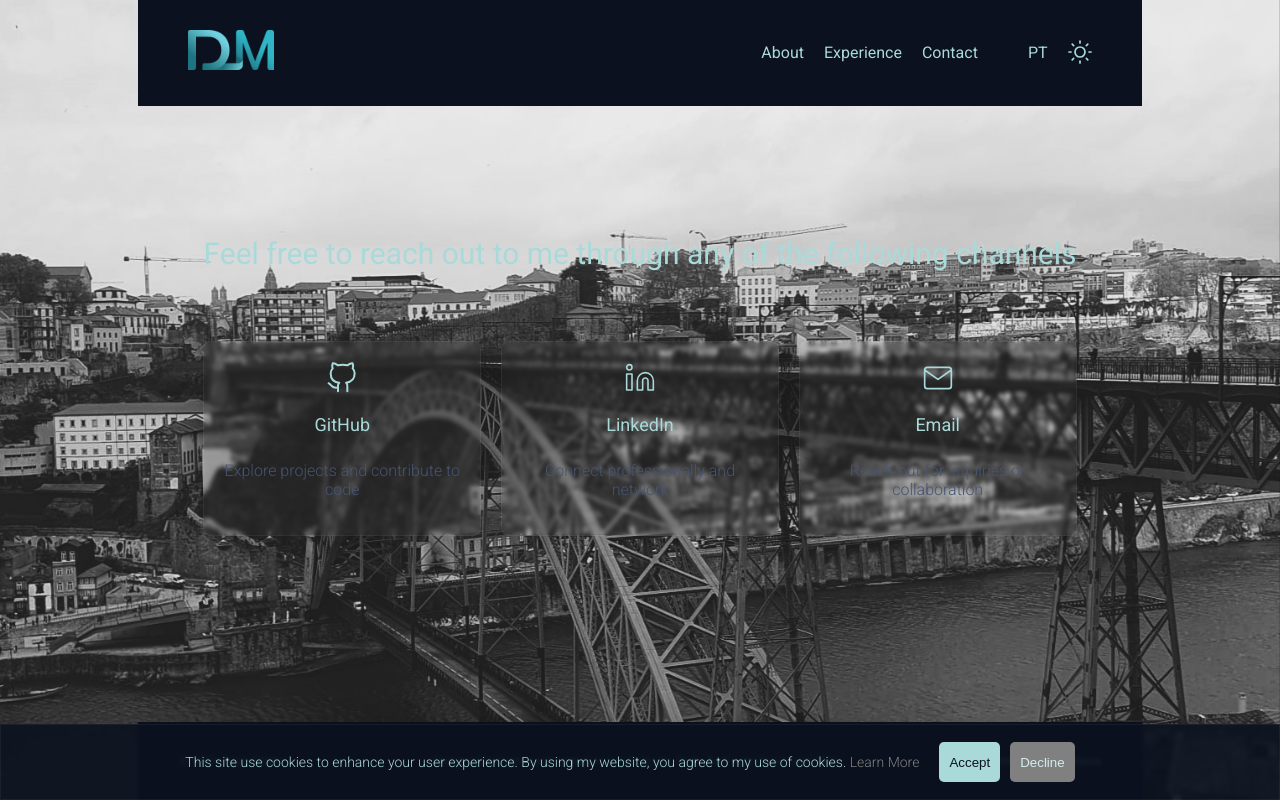
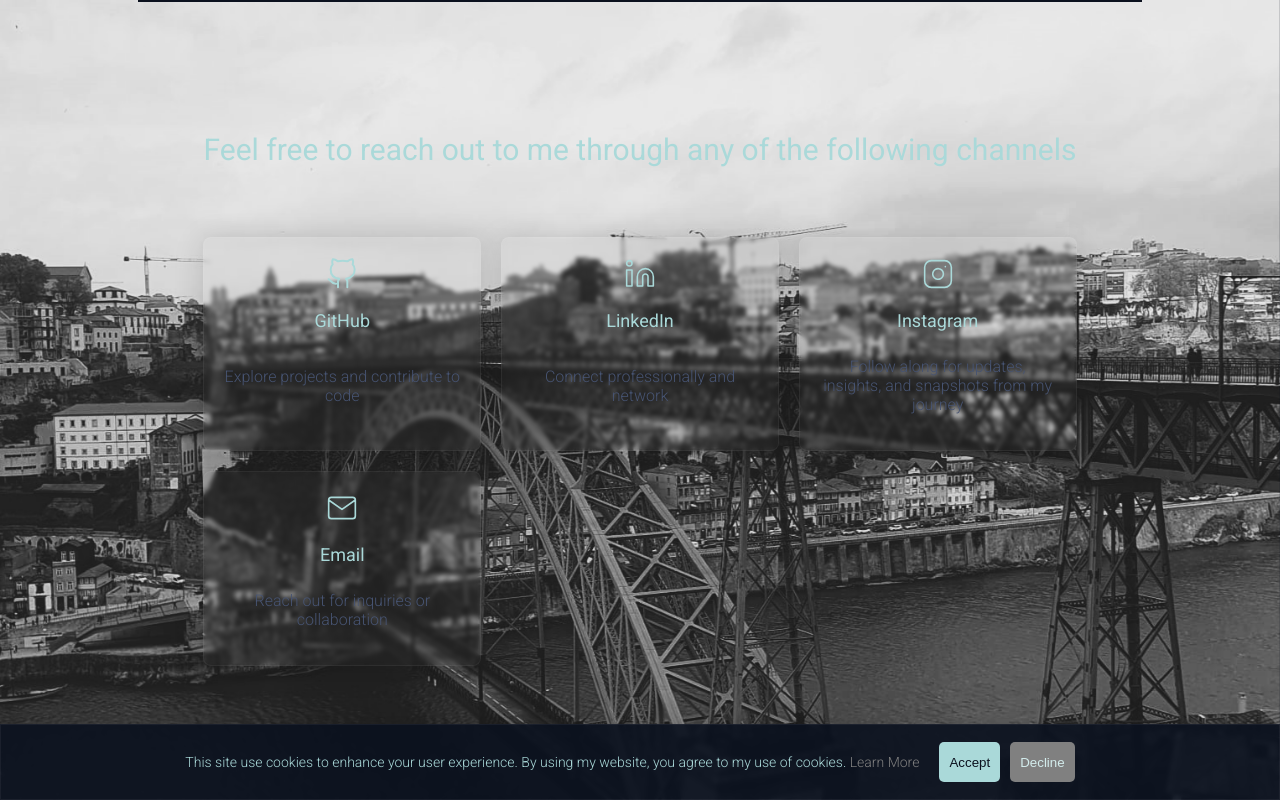
Before and after one commit to DiogoMatos10/portfolio, a React (Vite) app: page /contact in a window 1280 px wide. Built offline with nearby package versions, Linux system fonts and the light colour scheme.

Commit message:
instagram

```diff
--- a/src/components/ContactContent/ContactContent.css
+++ b/src/components/ContactContent/ContactContent.css
@@ -69,7 +69,7 @@
     justify-content: center;
 }
 
-@media (max-width: 935px) {
+@media (max-width: 1205px) {
     .contact-container .links-icon {
         grid-template-columns: 1fr;
         gap: 20px;
--- a/src/components/ContactContent/ContactContent.jsx
+++ b/src/components/ContactContent/ContactContent.jsx
@@ -28,7 +28,7 @@ function ContactContent() {
                     </Link>
                 </abbr>
                 <abbr title="Linkedin">
-                    <Link to={'https://www.linkedin.com/in/diogo-matos-72b387274'} target="_blank" rel="noopener noreferrer" className="link-box">
+                    <Link to={'https://www.linkedin.com/in/diogo-matos-72b387274/'} target="_blank" rel="noopener noreferrer" className="link-box">
                         <svg width="40" height="40" viewBox="0 0 40 40" fill="none" xmlns="http://www.w3.org/2000/svg" className="linkdin-icon">
                             <path d="M26.6667 13.3333C29.3189 13.3333 31.8624 14.3869 33.7378 16.2622C35.6131 18.1376 36.6667 20.6811 36.6667 23.3333V35H30V23.3333C30 22.4493 29.6489 21.6014 29.0237 20.9763C28.3986 20.3512 27.5508 20 26.6667 20C25.7827 20 24.9348 20.3512 24.3097 20.9763C23.6846 21.6014 23.3334 22.4493 23.3334 23.3333V35H16.6667V23.3333C16.6667 20.6811 17.7203 18.1376 19.5956 16.2622C21.471 14.3869 24.0145 13.3333 26.6667 13.3333Z"
                                 strokeWidth="2.0" strokeLinecap="round" strokeLinejoin="round" />
@@ -38,6 +38,16 @@ function ContactContent() {
                         </svg>
                         <p className="link-title">LinkedIn</p>
                         <p className="link-description">{t("contact.linkedInDescription")}</p>
+                    </Link>
+                </abbr>
+                <abbr title="Instagram">
+                    <Link to={'https://www.instagram.com/dmatos_dev/'} target="_blank" rel="noopener noreferrer" className="link-box">
+                        <svg width="40" height="40" viewBox="0 0 40 40" fill="none" xmlns="http://www.w3.org/2000/svg" className="instagram-icon">
+                            <path d="M29.1667 10.8333H29.1834M11.6667 3.33331H28.3334C32.9357 3.33331 36.6667 7.06427 36.6667 11.6666V28.3333C36.6667 32.9357 32.9357 36.6666 28.3334 36.6666H11.6667C7.06433 36.6666 3.33337 32.9357 3.33337 28.3333V11.6666C3.33337 7.06427 7.06433 3.33331 11.6667 3.33331ZM26.6667 18.95C26.8724 20.3371 26.6355 21.7537 25.9896 22.9983C25.3438 24.243 24.322 25.2523 23.0694 25.8828C21.8169 26.5132 20.3975 26.7326 19.013 26.5099C17.6286 26.2871 16.3496 25.6335 15.3581 24.6419C14.3666 23.6504 13.7129 22.3714 13.4902 20.987C13.2674 19.6026 13.4868 18.1831 14.1173 16.9306C14.7477 15.6781 15.757 14.6562 17.0017 14.0104C18.2463 13.3646 19.663 13.1276 21.05 13.3333C22.4649 13.5431 23.7748 14.2024 24.7862 15.2138C25.7976 16.2252 26.4569 17.5351 26.6667 18.95Z"
+                            strokeWidth="2.0" strokeLinecap="round" strokeLinejoin="round"/>
+                        </svg>
+                        <p className="link-title">Instagram</p>
+                        <p className="link-description">{t("contact.instagramDescription")}</p>
                     </Link>
                 </abbr>
                 <abbr title={t("contact.email")}>
--- a/src/components/HomeContent/HomeContent.css
+++ b/src/components/HomeContent/HomeContent.css
@@ -26,13 +26,14 @@
     line-height: 2;
 }
 
-.github-icon, .linkdin-icon, .email-icon {
+.github-icon, .linkdin-icon, .email-icon, .instagram-icon {
     stroke: var(--text-color);
 }
 
 .home-container .github-icon:hover,
 .home-container .linkdin-icon:hover,
-.home-container .email-icon:hover {
+.home-container .email-icon:hover,
+.home-container .instagram-icon:hover {
     stroke: var(--hover-color);
 }
 
--- a/src/components/HomeContent/HomeContent.jsx
+++ b/src/components/HomeContent/HomeContent.jsx
@@ -27,12 +27,20 @@ function HomeContent(){
                     </Link>
                 </abbr>
                 <abbr title="Linkedin">
-                    <Link className="linkdin-icon" to={'https://www.linkedin.com/in/diogo-matos-72b387274'} target="_blank">
+                    <Link className="linkdin-icon" to={'https://www.linkedin.com/in/diogo-matos-72b387274/'} target="_blank">
                         <svg width="40" height="40" viewBox="0 0 40 40" fill="none" xmlns="http://www.w3.org/2000/svg">
                             <path d="M26.6667 13.3333C29.3189 13.3333 31.8624 14.3869 33.7378 16.2622C35.6131 18.1376 36.6667 20.6811 36.6667 23.3333V35H30V23.3333C30 22.4493 29.6489 21.6014 29.0237 20.9763C28.3986 20.3512 27.5508 20 26.6667 20C25.7827 20 24.9348 20.3512 24.3097 20.9763C23.6846 21.6014 23.3334 22.4493 23.3334 23.3333V35H16.6667V23.3333C16.6667 20.6811 17.7203 18.1376 19.5956 16.2622C21.471 14.3869 24.0145 13.3333 26.6667 13.3333Z"
                             strokeWidth="2.0" strokeLinecap="round" strokeLinejoin="round"/>
                             <path d="M10 15H3.33337V35H10V15Z"  strokeWidth="2.0" strokeLinecap="round" strokeLinejoin="round"/>
                             <path d="M6.66671 9.99998C8.50766 9.99998 10 8.5076 10 6.66665C10 4.8257 8.50766 3.33331 6.66671 3.33331C4.82576 3.33331 3.33337 4.8257 3.33337 6.66665C3.33337 8.5076 4.82576 9.99998 6.66671 9.99998Z"
+                            strokeWidth="2.0" strokeLinecap="round" strokeLinejoin="round"/>
+                        </svg>
+                    </Link>
+                </abbr>
+                <abbr title="Instagram">
+                    <Link className="instagram-icon" to={'https://www.instagram.com/dmatos_dev/'} target="_blank">
+                        <svg width="40" height="40" viewBox="0 0 40 40" fill="none" xmlns="http://www.w3.org/2000/svg" >
+                            <path d="M29.1667 10.8333H29.1834M11.6667 3.33331H28.3334C32.9357 3.33331 36.6667 7.06427 36.6667 11.6666V28.3333C36.6667 32.9357 32.9357 36.6666 28.3334 36.6666H11.6667C7.06433 36.6666 3.33337 32.9357 3.33337 28.3333V11.6666C3.33337 7.06427 7.06433 3.33331 11.6667 3.33331ZM26.6667 18.95C26.8724 20.3371 26.6355 21.7537 25.9896 22.9983C25.3438 24.243 24.322 25.2523 23.0694 25.8828C21.8169 26.5132 20.3975 26.7326 19.013 26.5099C17.6286 26.2871 16.3496 25.6335 15.3581 24.6419C14.3666 23.6504 13.7129 22.3714 13.4902 20.987C13.2674 19.6026 13.4868 18.1831 14.1173 16.9306C14.7477 15.6781 15.757 14.6562 17.0017 14.0104C18.2463 13.3646 19.663 13.1276 21.05 13.3333C22.4649 13.5431 23.7748 14.2024 24.7862 15.2138C25.7976 16.2252 26.4569 17.5351 26.6667 18.95Z"
                             strokeWidth="2.0" strokeLinecap="round" strokeLinejoin="round"/>
                         </svg>
                     </Link>
--- a/translations/en/global.json
+++ b/translations/en/global.json
@@ -132,7 +132,8 @@
         "gitHubDescription":"Explore projects and contribute to code",
         "linkedInDescription":"Connect professionally and network",
         "email":"Send a Email",
-        "emailDescription":"Reach out for inquiries or collaboration"
+        "emailDescription":"Reach out for inquiries or collaboration",
+        "instagramDescription":"Follow along for updates, insights, and snapshots from my journey"
     },
     "cookies":{
         "description":"This site use cookies to enhance your user experience. By using my website, you agree to my use of cookies.",
--- a/translations/pt/global.json
+++ b/translations/pt/global.json
@@ -132,7 +132,8 @@
         "gitHubDescription": "Explore projetos e contribua com código",
         "linkedInDescription": "Conecte-se profissionalmente e expanda a sua rede",
         "email": "Envie um e-mail",
-        "emailDescription": "Entre em contacto para perguntas ou colaborações"
+        "emailDescription": "Entre em contacto para perguntas ou colaborações",
+        "instagramDescription": "Segue-me para atualizações, ideias e momentos da minha jornada"
     },
     "cookies": {
         "description": "Este site utiliza cookies para melhorar a sua experiência de utilizador. Ao usar o meu site, concorda com a utilização de cookies.",
```
Also changed, not shown: public/svg/instagram.svg.
